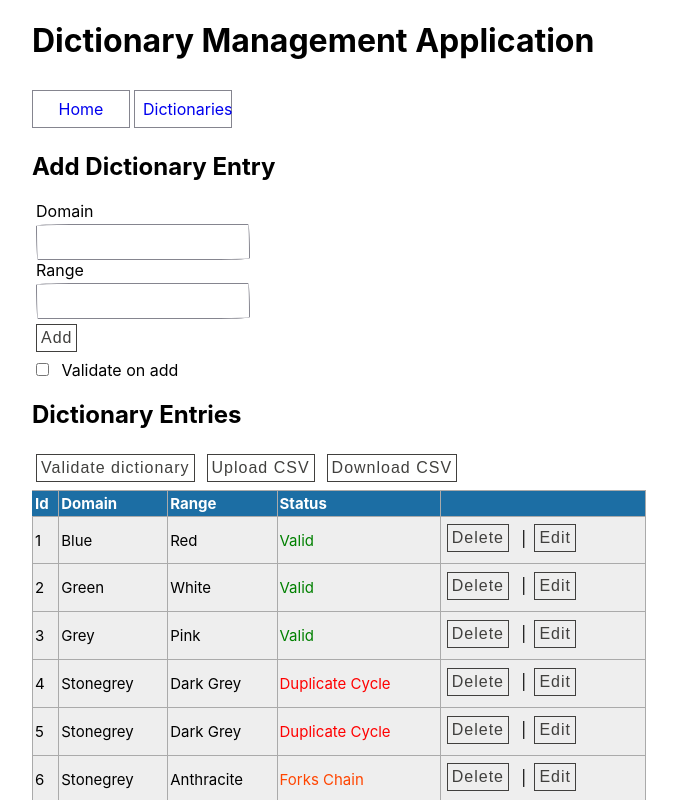
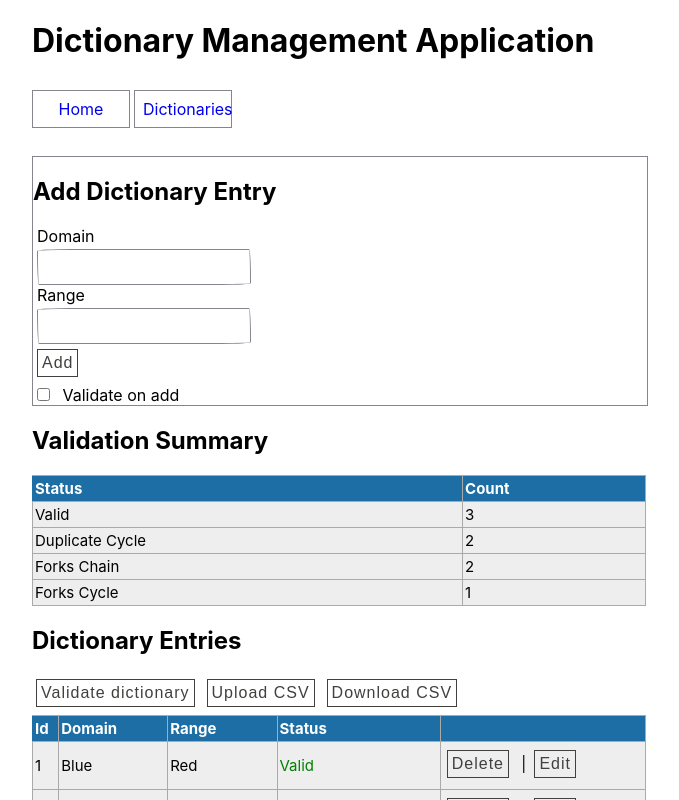
Before and after one commit to radpl/dict-manager, a React (Create React App) app: page /entries/1/page/1 in a window 1280 px wide. Both pictures are taken after a click on the button "Validate dictionary". Shown: the top 800 px of the page, without its empty margins (96-775 px from the left). Built offline with nearby package versions, Linux system fonts and the light colour scheme; data requests are answered from the project's data file.

Commit message:
Final clean up, fixing errors, adding validation summary

```diff
--- a/src/App.css
+++ b/src/App.css
@@ -79,3 +79,9 @@ button:hover{
       display:inline-block;
       margin-left:0.25em;
     }
+
+    div.entryForm {
+      margin-top:1.5rem;
+      border:solid 1px #85858f;
+      width:60%;
+    }
--- a/src/api/entryApi.js
+++ b/src/api/entryApi.js
@@ -27,6 +27,15 @@ export function saveBulkEntries(entries) {
     .catch(handleError);
 }
 
+export function deleteBulkEntries(dictId) {
+  return fetch(baseUrl + "/bulk?dictId=" + dictId, {
+    method: "DELETE",
+    headers: { "content-type": "application/json" }
+  })
+    .then(handleResponse)
+    .catch(handleError);
+}
+
 export function deleteEntry(entryId) {
   return fetch(baseUrl + "/" + entryId, { method: "DELETE" })
     .then(handleResponse)
--- a/src/components/DictForm.js
+++ b/src/components/DictForm.js
@@ -13,7 +13,7 @@ class DictForm extends Component {
       mode
     } = this.props;
     return (
-      <>
+      <div className="entryForm">
         <h2>Add Dictionary</h2>
         <form onSubmit={handleSave}>
           <TextInput
@@ -32,7 +32,7 @@ class DictForm extends Component {
             </>
           )}
         </form>
-      </>
+      </div>
     );
   }
 }
--- a/src/components/DictPage.js
+++ b/src/components/DictPage.js
@@ -1,10 +1,7 @@
 import React from "react";
 import DictList from "./DictList";
-import {
-  saveDictionary,
-  getDictionaries,
-  deleteDictionary
-} from "../api/dictApi";
+import { saveDictionary, getDictionaries, deleteDictionary } from "../api/dictApi";
+import { deleteBulkEntries } from "../api/entryApi";
 import DictForm from "./DictForm";
 
 class DictPage extends React.Component {
@@ -94,10 +91,11 @@ class DictPage extends React.Component {
   handleDelete = async dictId => {
     try {
       await deleteDictionary(dictId);
-      const filteredDicts = this.state.dictionaries.filter(
-        item => item.id !== dictId
-      );
+      const filteredDicts = this.state.dictionaries.filter(item => item.id !== dictId);
       this.setState({ dictionaries: filteredDicts });
+
+      await deleteBulkEntries(dictId);
+
     } catch (error) {
       console.log("Delete failed " + error.message);
     }
@@ -107,7 +105,8 @@ class DictPage extends React.Component {
     this.setState({ dictionary: { ...dictionary }, mode: "edit" });
   };
 
-  handleCancelEdit = () => {
+  handleCancelEdit = (event) => {
+    event.preventDefault();
     this.setState(prevState => ({
       mode: "add",
       dictionary: { ...prevState.dictionarydictionary, title: "" }
@@ -129,7 +128,7 @@ class DictPage extends React.Component {
         <DictForm
           handleChange={this.handleChange}
           handleSave={this.handleSave}
-          handleEdit={this.handleCancelEdit}
+          cancelEdit={this.handleCancelEdit}
           value={this.state.dictionary.title}
           errors={this.state.errors}
           mode={this.state.mode}
--- a/src/components/EntriesList.js
+++ b/src/components/EntriesList.js
@@ -32,7 +32,7 @@ class EntriesList extends Component {
     if (!this.props.entries) return null;
     const currentEntries = this.props.entries.slice(indexOfFirst, indexOfLast);
     const NoOfPages = [];
-
+    const errorsKeys = Object.keys(this.props.validationErrors);
     for (
       let i = 1;
       i <= Math.ceil(this.props.entries.length / elementsPerPage);
@@ -40,6 +40,29 @@ class EntriesList extends Component {
     ) {
       NoOfPages.push(i);
     }
+    const validationSummary = (
+      <>
+        <h2>Validation Summary</h2>
+        <table>
+          <thead>
+            <tr>
+              <th>Status</th>
+              <th>Count</th>
+            </tr>
+          </thead>
+          <tbody>
+            {errorsKeys &&
+              errorsKeys.map(status => (
+                <tr key={status}>
+                  <td>{status}</td>
+                  <td>{this.props.validationErrors[status]}</td>
+                </tr>
+              ))}
+          </tbody>
+        </table>
+      </>
+    );
+
     const renderNavigation = (
       <tfoot>
         <tr>
@@ -100,6 +123,7 @@ class EntriesList extends Component {
 
     return (
       <div>
+        {errorsKeys && errorsKeys.length > 0 && validationSummary}
         <h2>Dictionary Entries</h2>
         <button onClick={this.props.handleValidate}>Validate dictionary</button>
         <button onClick={this.props.handleUploadClick}>Upload CSV</button>
--- a/src/components/EntriesPage.js
+++ b/src/components/EntriesPage.js
@@ -2,7 +2,7 @@ import React from "react";
 import FileSaver from "file-saver";
 import EntriesList from "./EntriesList";
 import { saveEntry, saveBulkEntries, getEntries, deleteEntry } from "../api/entryApi";
-import { validateEntryStatus } from "../utilities/validation";
+import { validateEntryStatus, calculateValidationErrors } from "../utilities/validation";
 import { convertEntriesToCSV, convertCSVToEntries } from "../utilities/fileProcessing";
 import EntryForm from "./EntryForm";
 import UploadFile from "../common/UploadFile";
@@ -17,7 +17,8 @@ class EntriesPage extends React.Component {
       dictId: null,
       checked: false,
       nextId: 0,
-      mode: "add"
+      mode: "add",
+      validationErrors: {}
     };
 
     this.handleDelete = this.handleDelete.bind(this);
@@ -159,7 +160,8 @@ class EntriesPage extends React.Component {
     event.preventDefault();
     const { entries } = this.state;
     const validatedEntries = validateEntryStatus(entries);
-    this.setState({ entries: [...validatedEntries] });
+    const validationErrors = calculateValidationErrors(validatedEntries);
+    this.setState({ entries: [...validatedEntries], validationErrors });
   };
 
   async componentDidMount() {
@@ -167,7 +169,7 @@ class EntriesPage extends React.Component {
     this.setState({ dictId });
     try {
       const entries = await getEntries(dictId);
-      const nextId = entries ? +entries[entries.length - 1].id + 1 : 1;
+      const nextId = entries && entries.length > 0 ? +entries[entries.length - 1].id + 1 : 1;
       this.setState({ nextId, entries });
     } catch (err) {
       console.log("Error", err);
@@ -254,6 +256,7 @@ class EntriesPage extends React.Component {
           handleValidate={this.handleValidate}
           history={this.props.history}
           match={this.props.match}
+          validationErrors={this.state.validationErrors}
         />
       </>
     );
--- a/src/components/EntryForm.js
+++ b/src/components/EntryForm.js
@@ -16,7 +16,7 @@ class EntryForm extends Component {
       errors = {}
     } = this.props;
     return (
-      <>
+      <div className="entryForm">
         <h2>Add Dictionary Entry</h2>
         <form onSubmit={handleSave}>
           <TextInput
@@ -52,7 +52,7 @@ class EntryForm extends Component {
         {errors && errors.entry && (
           <div className="input-error">{errors.entry}</div>
         )}
-      </>
+      </div>
     );
   }
 }
--- a/src/utilities/validation.js
+++ b/src/utilities/validation.js
@@ -59,7 +59,7 @@ export const validateEntryStatus = entries => {
     }
   }
 
-  //identify chains I
+  //identify chains
   const rKeys = Object.keys(rangeKeys);
   for (let i = 0; i < rKeys.length; i++) {
     let dKey = domainKeys[rKeys[i]];
@@ -70,7 +70,6 @@ export const validateEntryStatus = entries => {
     }
   }
 
-  //indetify chains II
   const dKeys = Object.keys(domainKeys);
   for (let i = 0; i < dKeys.length; i++) {
     let rKey = rangeKeys[dKeys[i]];
@@ -81,7 +80,7 @@ export const validateEntryStatus = entries => {
     }
   }
 
-  //update status
+  //update status for all errors
   const domainsKeys = Object.keys(domains);
   const duplicateKeys = Object.keys(duplicates);
   const rangesKeys = Object.keys(ranges);
@@ -125,3 +124,12 @@ export const validateEntryStatus = entries => {
 
   return entries;
 };
+
+export const calculateValidationErrors = (entries) => {
+  const errors = {};
+  for (let i = 0; i < entries.length; i++) {
+    errors[entries[i].status] = errors[entries[i].status] ? errors[entries[i].status] + 1 : 1;
+  }
+
+  return errors;
+}
--- a/tools/db.json
+++ b/tools/db.json
@@ -1 +1,78 @@
-{"dictionaries":[{"id":1,"title":"Colors"}],"entries":[{"dictId":1,"id":1,"domain":"Blue","range":"Red","drKey":"BlueRed","rdKey":"RedBlue"},{"dictId":1,"id":2,"domain":"Green","range":"White","drKey":"GreenWhite","rdKey":"WhiteGreen"},{"dictId":1,"id":3,"domain":"Grey","range":"Pink","drKey":"GreyPink","rdKey":"PinkGrey"},{"dictId":1,"id":4,"domain":"Stonegrey","range":"Dark Grey","drKey":"StonegreyDark Grey","rdKey":"Dark GreyStonegrey"},{"dictId":1,"id":5,"domain":"Stonegrey","range":"Dark Grey","drKey":"StonegreyDark Grey","rdKey":"Dark GreyStonegrey"},{"dictId":1,"id":6,"domain":"Stonegrey","range":"Anthracite","drKey":"StonegreyAnthracite","rdKey":"AnthraciteStonegrey"},{"dictId":1,"id":7,"domain":"Dark Grey","range":"Stonegrey","drKey":"Dark GreyStonegrey","rdKey":"StonegreyDark Grey"},{"dictId":1,"id":8,"domain":"Dark Grey","range":"Anthracite","drKey":"Dark GreyAnthracite","rdKey":"AnthraciteDark Grey"}]}
+{
+  "dictionaries": [
+    {
+      "id": 1,
+      "title": "Colors"
+    },
+    {
+      "title": "a",
+      "id": 2
+    }
+  ],
+  "entries": [
+    {
+      "dictId": 1,
+      "id": 1,
+      "domain": "Blue",
+      "range": "Red",
+      "drKey": "BlueRed",
+      "rdKey": "RedBlue"
+    },
+    {
+      "dictId": 1,
+      "id": 2,
+      "domain": "Green",
+      "range": "White",
+      "drKey": "GreenWhite",
+      "rdKey": "WhiteGreen"
+    },
+    {
+      "dictId": 1,
+      "id": 3,
+      "domain": "Grey",
+      "range": "Pink",
+      "drKey": "GreyPink",
+      "rdKey": "PinkGrey"
+    },
+    {
+      "dictId": 1,
+      "id": 4,
+      "domain": "Stonegrey",
+      "range": "Dark Grey",
+      "drKey": "StonegreyDark Grey",
+      "rdKey": "Dark GreyStonegrey"
+    },
+    {
+      "dictId": 1,
+      "id": 5,
+      "domain": "Stonegrey",
+      "range": "Dark Grey",
+      "drKey": "StonegreyDark Grey",
+      "rdKey": "Dark GreyStonegrey"
+    },
+    {
+      "dictId": 1,
+      "id": 6,
+      "domain": "Stonegrey",
+      "range": "Anthracite",
+      "drKey": "StonegreyAnthracite",
+      "rdKey": "AnthraciteStonegrey"
+    },
+    {
+      "dictId": 1,
+      "id": 7,
+      "domain": "Dark Grey",
+      "range": "Stonegrey",
+      "drKey": "Dark GreyStonegrey",
+      "rdKey": "StonegreyDark Grey"
+    },
+    {
+      "dictId": 1,
+      "id": 8,
+      "domain": "Dark Grey",
+      "range": "Anthracite",
+      "drKey": "Dark GreyAnthracite",
+      "rdKey": "AnthraciteDark Grey"
+    }
+  ]
+}
```
Also changed, not shown: tools/apiServer.js (+10 -17 lines).
